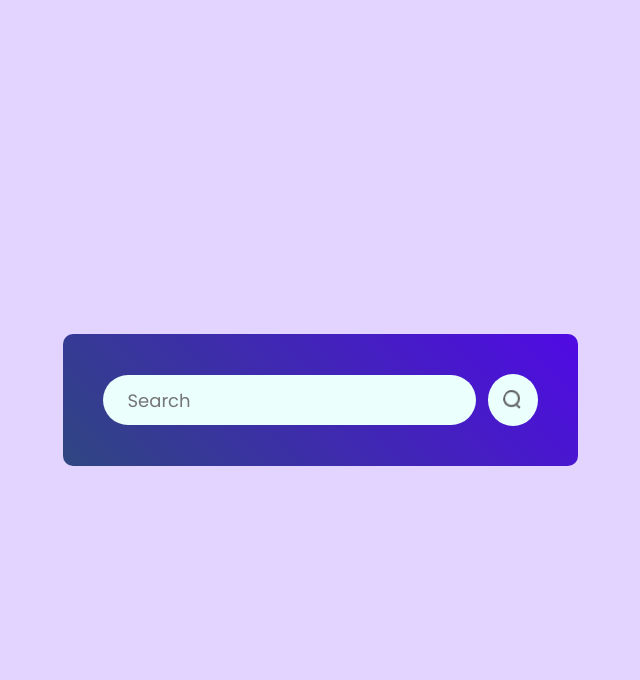
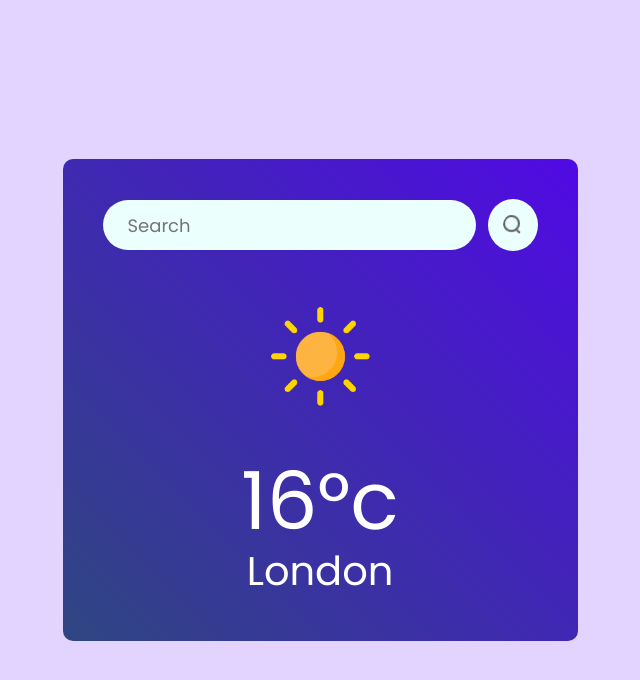
Before and after one commit to MG10327/WeatherApp, a React (Vite) app: page / in a window 1280 px wide. Shown: the top 680 px of the page, without its empty margins (320-960 px from the left). Built offline with nearby package versions, Linux system fonts and the light colour scheme.

Commit message:
basic ui setup with location and weather icon:

```diff
--- a/src/components/Weather.jsx
+++ b/src/components/Weather.jsx
@@ -1,6 +1,13 @@
 import React from 'react'
 import './Weather.scss'
 import search_icon from '../assets/search.png'
+import clear_icon from '../assets/clear.png'
+import cloud_icon from '../assets/cloud.png'
+import drizzle_icon from '../assets/drizzle.png'
+import humidity_icon from '../assets/humidity.png'
+import rain_icon from '../assets/rain.png'
+import snow_icon from '../assets/snow.png'
+import wind_icon from '../assets/wind.png'
 
 const Weather = () => {
   return (
@@ -10,6 +17,9 @@
             <input type="text" placeholder='Search'/>
             <img src={search_icon} alt="" />
           </div>
+          <img src={clear_icon} alt="" className='weather-icon'/>
+          <p className='temperature'>16°c</p>
+          <p className='location'>London</p>
         </div>
     </div>
   )
--- a/src/components/Weather.scss
+++ b/src/components/Weather.scss
@@ -36,3 +36,19 @@
         cursor: pointer;
     }
 }
+
+.weather-icon {
+    width: 150px;
+    margin: 30px 0;
+}
+
+.temperature {
+    color: #fff;
+    font-size: 80px;
+    line-height: 1;
+}
+
+.location {
+    color: #fff;
+    font-size: 40px;
+}
```
